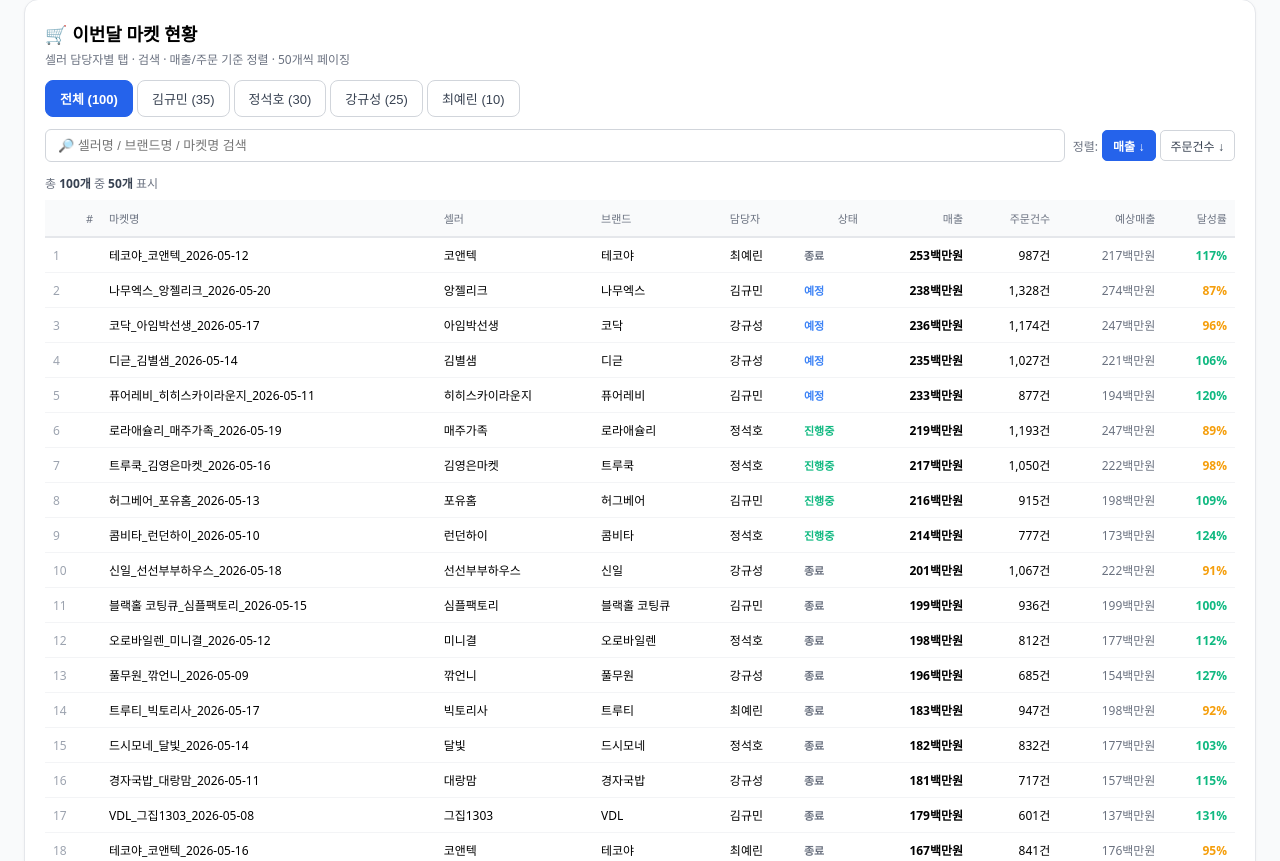
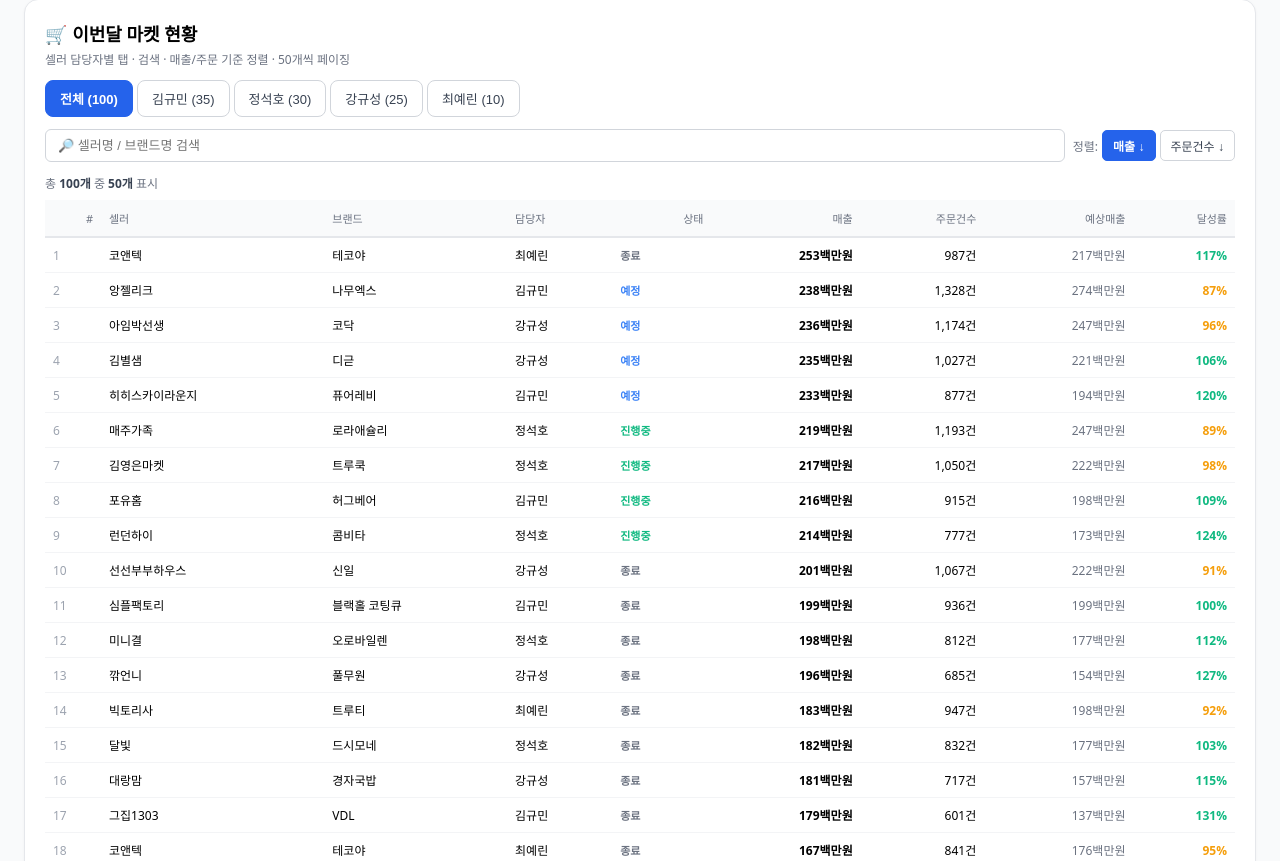
Before and after one commit to tony5046/wired-kpi-dashboard, a Next.js app: page /preview in a window 1280 px wide. Shown: the part 2119-2980 px from the top of the page. Built offline with nearby package versions, Linux system fonts and the light colour scheme.

Commit message:
Remove 마켓명 column from markets table
- Table now: # / 셀러 / 브랜드 / 담당자 / 상태 / 매출 / 주문건수 / 예상매출 / 달성률
- Search placeholder updated: 셀러명 / 브랜드명 only
- Search filter no longer checks marketName

```diff
--- a/app/preview/page.js
+++ b/app/preview/page.js
@@ -409,8 +409,7 @@
       const q = search.trim().toLowerCase();
       arr = arr.filter(m =>
         (m.sellerName || '').toLowerCase().includes(q) ||
-        (m.brandName || '').toLowerCase().includes(q) ||
-        (m.name || '').toLowerCase().includes(q)
+        (m.brandName || '').toLowerCase().includes(q)
       );
     }
     return [...arr].sort((a, b) => (b[sortBy] || 0) - (a[sortBy] || 0));
@@ -446,7 +445,7 @@
       <div style={{ display: 'flex', gap: 8, marginBottom: 12, flexWrap: 'wrap' }}>
         <input
           type="text"
-          placeholder="🔎 셀러명 / 브랜드명 / 마켓명 검색"
+          placeholder="🔎 셀러명 / 브랜드명 검색"
           value={search}
           onChange={e => onSearchChange(e.target.value)}
           style={{
@@ -474,7 +473,6 @@
           <thead>
             <tr style={{ background: '#f9fafb' }}>
               <th style={{ ...th2, width: 40 }}>#</th>
-              <th style={{ ...th2, textAlign: 'left' }}>마켓명</th>
               <th style={{ ...th2, textAlign: 'left' }}>셀러</th>
               <th style={{ ...th2, textAlign: 'left' }}>브랜드</th>
               <th style={{ ...th2, textAlign: 'left' }}>담당자</th>
@@ -493,8 +491,7 @@
               return (
                 <tr key={m.id}>
                   <td style={{ ...td2, color: '#9ca3af' }}>{i + 1}</td>
-                  <td style={{ ...td2, fontWeight: 500 }}>{m.name}</td>
-                  <td style={td2}>{m.sellerName}</td>
+                  <td style={{ ...td2, fontWeight: 500 }}>{m.sellerName}</td>
                   <td style={td2}>{m.brandName}</td>
                   <td style={td2}>{m.managerName}</td>
                   <td style={{ ...td2 }}><span style={{ color: stColor, fontWeight: 600, fontSize: 11 }}>{stLabel}</span></td>
```
